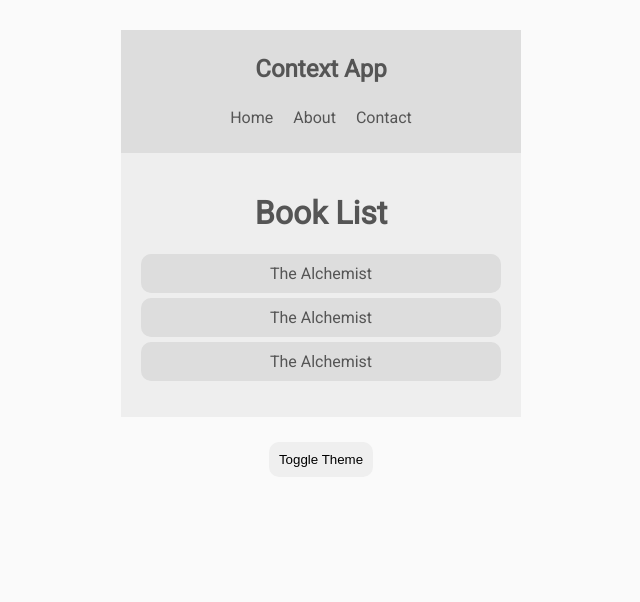
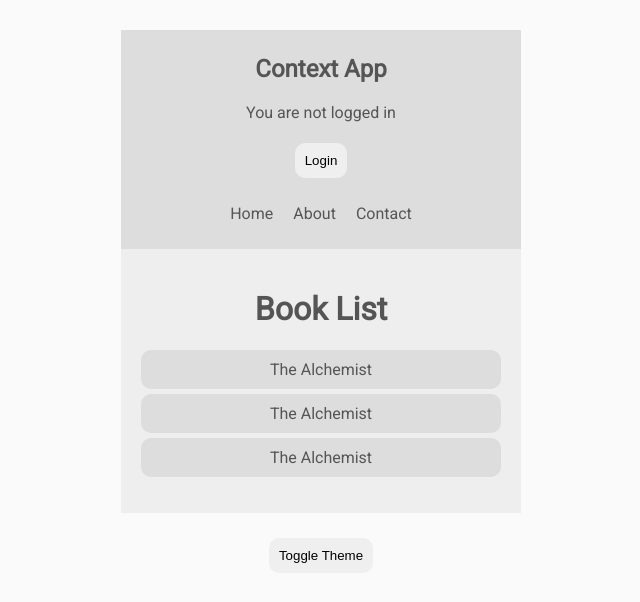
Before and after one commit to chie7tain/react-frontend-chat, a React (Create React App) app: page / in a window 1280 px wide. Shown: the top 602 px of the page, without its empty margins (319-959 px from the left). Built offline with nearby package versions, Linux system fonts and the light colour scheme; a web font is replaced by a local one.

Commit message:
create an auth context and toggle it

```diff
--- a/src/App.tsx
+++ b/src/App.tsx
@@ -10,14 +10,17 @@ import NavBar from "./components/NavBar/NavBar";
 import BookList from "./components/BookList/BookList";
 import ThemeContextProvider from "./contexts/ThemeContext";
 import ThemeToggle from "./components/ThemeToggle/ThemeToggle";
+import AuthContextProvider from "./contexts/AuthContext";
 function App() {
   return (
     <Wrapper>
       <GlobalStyle />
       <ThemeContextProvider>
-        <NavBar />
-        <BookList />
-        <ThemeToggle />
+        <AuthContextProvider>
+          <NavBar />
+          <BookList />
+          <ThemeToggle />
+        </AuthContextProvider>
       </ThemeContextProvider>
       {/* <Sidebar />
       <Chat /> */}
--- a/src/components/NavBar/NavBar.tsx
+++ b/src/components/NavBar/NavBar.tsx
@@ -1,10 +1,14 @@
 import React, { Component } from "react";
 import { ThemeContext } from "../../contexts/ThemeContext";
+import { AuthContext } from "../../contexts/AuthContext";
 import { Nav } from "./NavBar.styles";
+import { Button } from "../ThemeToggle/ThemeToggle.styles";
 // using contextType = ThemeContext
 // class NavBar extends Component {
 //   static contextType = ThemeContext;
+
 //   render() {
+//     console.log(this.context.theme);
 //     const { isLightTheme, light, dark } = this.context;
 //     const theme = isLightTheme ? light : dark;
 //     return (
@@ -23,6 +27,10 @@ import { Nav } from "./NavBar.styles";
 class NavBar extends Component {
   render() {
     return (
+      <AuthContext.Consumer>
+        {(context) => {
+          const { isAuthenticated, toggleAuth } = context;
+          return (
             <ThemeContext.Consumer>
               {(context) => {
                 const { isLightTheme, light, dark } = context;
@@ -30,6 +38,16 @@ class NavBar extends Component {
                 return (
                   <Nav style={{ background: theme.ui, color: theme.syntax }}>
                     <h1>Context App</h1>
+                    <div>
+                      {isAuthenticated ? (
+                        <p>You are logged in</p>
+                      ) : (
+                        <p>You are not logged in</p>
+                      )}
+                    </div>
+                    <Button onClick={toggleAuth}>
+                      {isAuthenticated ? "Log out" : "Login"}
+                    </Button>
                     <ul>
                       <li style={{ background: theme.ui }}>Home</li>
                       <li style={{ background: theme.ui }}>About</li>
@@ -40,6 +58,9 @@ class NavBar extends Component {
               }}
             </ThemeContext.Consumer>
           );
+        }}
+      </AuthContext.Consumer>
+    );
   }
 }
 export default NavBar;
--- /dev/null
+++ b/src/contexts/AuthContext.tsx
@@ -0,0 +1,27 @@
+import React, { Component, createContext } from "react";
+
+interface AuthContext {
+  isAuthenticated: boolean;
+  toggleAuth: () => void;
+}
+
+export const AuthContext = createContext({} as AuthContext);
+
+class AuthContextProvider extends Component {
+  state = {
+    isAuthenticated: false,
+  };
+  toggleAuth = () => {
+    this.setState({ isAuthenticated: !this.state.isAuthenticated });
+  };
+  render() {
+    return (
+      <AuthContext.Provider
+        value={{ ...this.state, toggleAuth: this.toggleAuth }}
+      >
+        {this.props.children}
+      </AuthContext.Provider>
+    );
+  }
+}
+export default AuthContextProvider;
```
Lines whose indentation alone changed are shown as unchanged.
